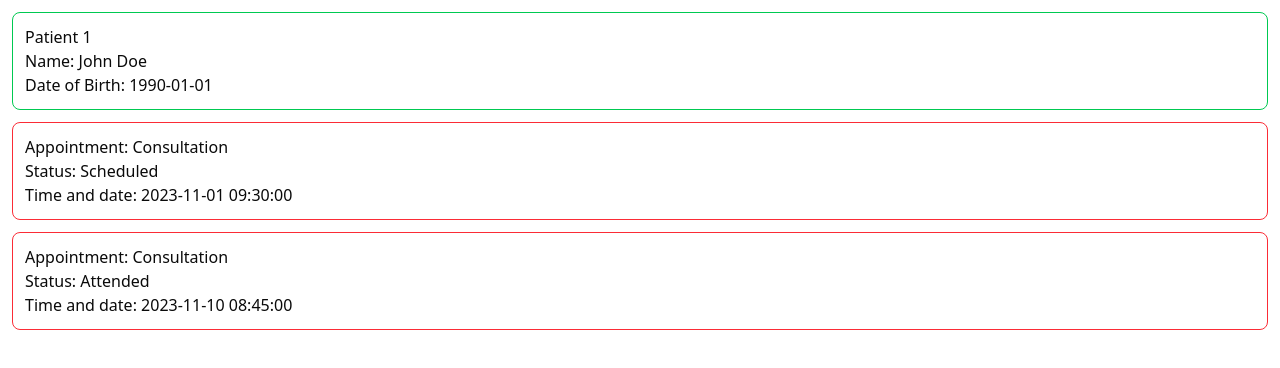
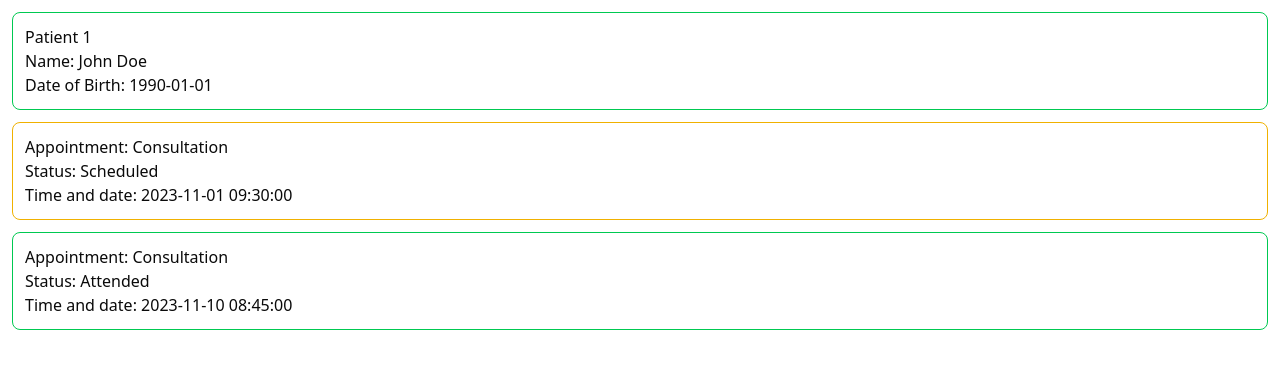
Before and after one commit to ARedaUni/dentology-ali-reda, a Next.js app: page /patients/1 in a window 1280 px wide. Shown: the top 368 px of the page. Built offline with nearby package versions, Linux system fonts and the light colour scheme.

Commit message:
got rid of unused functions, improved UI of appointments through border dependeing on status

```diff
--- a/app/patients/page.tsx
+++ b/app/patients/page.tsx
@@ -13,12 +13,6 @@ export default function Patients(){
     const [patients, setPatients] = useState<patients[]>(patientData)
     const [isOpen, setIsOpen] = useState(false);
 
-
-
-
-
-
-
     return (
         <div className='min-h-screen '>
          {isOpen ? <Addpatient setIsOpen={setIsOpen} patients={patients} setPatients={setPatients} /> :
@@ -27,7 +21,7 @@ export default function Patients(){
             <h1 className='text-3xl '>Patients</h1>
             <div className='flex'>
             <Button onClick={() => {setIsOpen(true)}}>Add Patient</Button>
-            <Input  className='max-w-72'/>
+
             </div>
             </div>
 
--- a/components/appointments/appointmentlist.tsx
+++ b/components/appointments/appointmentlist.tsx
@@ -2,12 +2,20 @@ import { appointments, patients } from '@/lib/types';
 import Link from 'next/link';
 import {useState} from 'react'
 
-
+const returnStatusColor = (status:string) => {
+    if(status==="Attended"){
+        return 'border-green-500'
+    } else  if(status==="Scheduled"){
+        return 'border-yellow-500'
+    } else if(status==="Cancelled"){
+        return 'border-red-500'
+    }
+  }
 
 
 export function Appointmentslist({appointment}: {appointment: appointments}){
     return(
-        <div  className='flex flex-col border border-red-500 rounded-md p-3 m-3'>
+        <div  className={`flex flex-col border ${returnStatusColor(appointment.status)}  rounded-md p-3 m-3`}>
         <p>Appointment: {appointment.type}</p>
         <p>Status: {appointment.status}</p>
         <p>Time and date: {appointment.date_and_time.replace('T', ' ')}</p>
--- a/lib/utils.ts
+++ b/lib/utils.ts
@@ -4,8 +4,3 @@ import { twMerge } from "tailwind-merge"
 export function cn(...inputs: ClassValue[]) {
   return twMerge(clsx(inputs))
 }
-
-
-export function convertFromISOToReadable(date, locale:string = 'en-GB'){
-
-}
```
Also changed, not shown: app/patients/[id]/page.tsx (+7 -1 lines).
